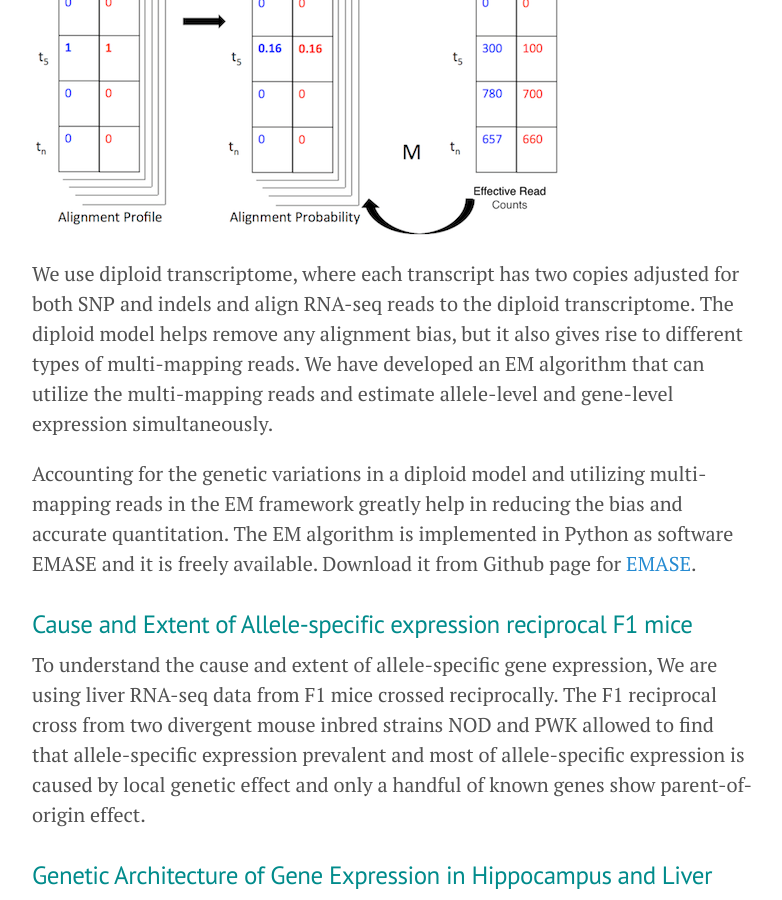
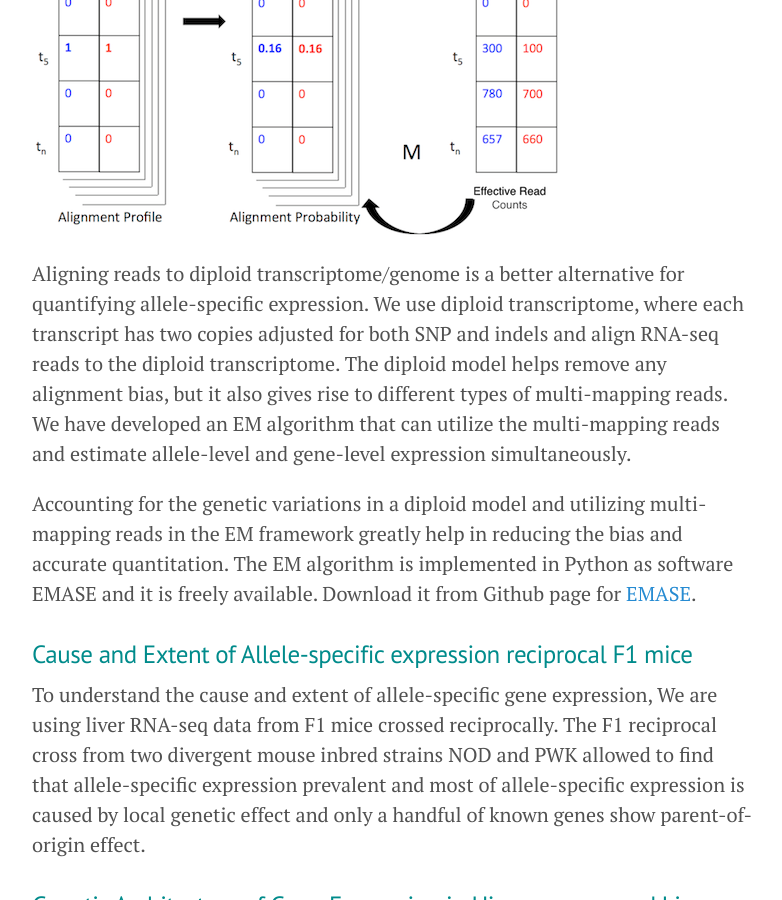
Before and after one commit to narayananr/narayananr.github.io, a Jekyll site: the page built from research.md, in a window 1280 px wide and 900 px high, scrolled down 2248 px. Shown: the whole window, without its empty margins (248-1030 px from the left). Built offline with Jekyll 4.4.1, drawn with Linux system fonts in a browser that asks for light colours; Markdown is read by kramdown in place of the engine named in the settings.

Commit message:
modified research

```diff
--- a/research.md
+++ b/research.md
@@ -23,7 +23,8 @@ Diploid organisms like humans have two copies (or alleles) of every autosomal ge
 Although RNA-seq is great to study allele-specific expression, short sequence reads and un-accounted genetic variations are known to cause alignment bias and inaccurate estimation of allele-specific expression. Current approaches to quantify allele-specific expression, relying only on the reference genome for alignment, need to go through an elaborate steps to avoid the alignment bias. These approaches also do not use any multimapping reads.
 
 ![EMASE](/public/images/EMASE-illustration.png)
-We use diploid transcriptome, where each transcript has two copies adjusted for both SNP and indels and align RNA-seq reads to the diploid transcriptome. The diploid model helps remove any alignment bias, but it also gives rise to different types of multi-mapping reads. We have developed an EM algorithm that can utilize the multi-mapping reads and estimate allele-level and gene-level expression simultaneously.
+
+Aligning reads to diploid transcriptome/genome is a better alternative for quantifying allele-specific expression. We use diploid transcriptome, where each transcript has two copies adjusted for both SNP and indels and align RNA-seq reads to the diploid transcriptome. The diploid model helps remove any alignment bias, but it also gives rise to different types of multi-mapping reads. We have developed an EM algorithm that can utilize the multi-mapping reads and estimate allele-level and gene-level expression simultaneously.
 
 Accounting for the genetic variations in a diploid model and utilizing multi-mapping reads in the EM framework greatly help in reducing the bias and accurate quantitation. The EM algorithm is implemented in Python as software EMASE and it is freely available. Download it from Github page for [EMASE](https://github.com/narayananr/emase).
 
```
